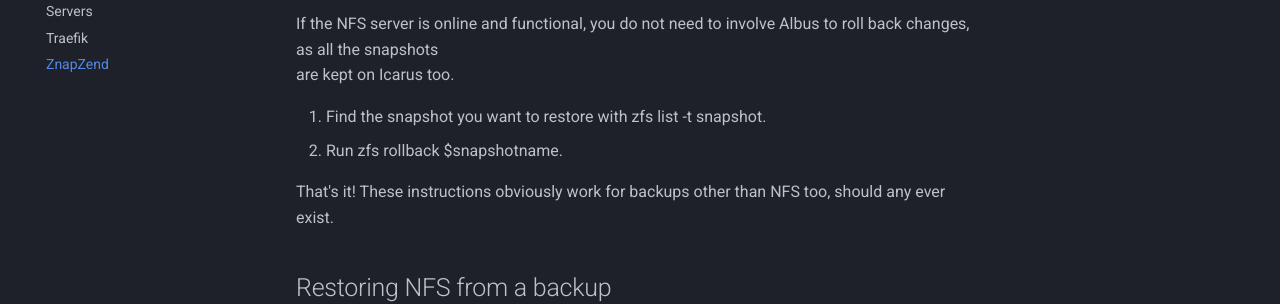
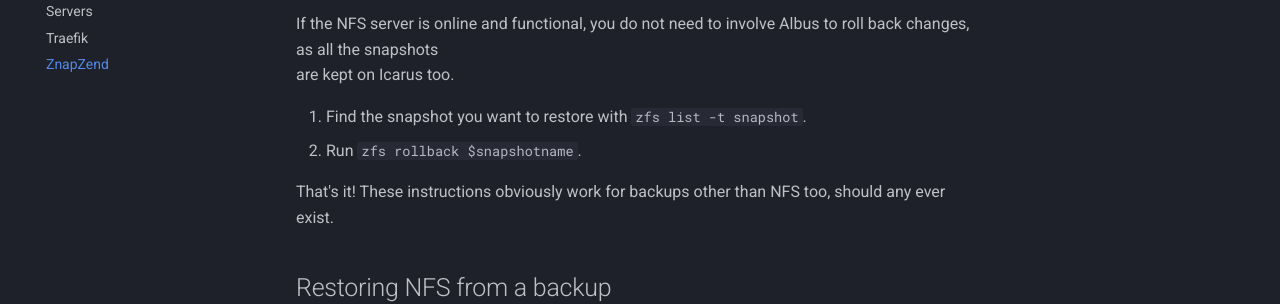
Before and after one commit to redbrick/docs, an MkDocs documentation site: the page built from docs/services/znapzend.md, in a window 1280 px wide and 900 px high, scrolled down 843 px. Shown: the part 358-662 px from the top of the window. Built offline with MkDocs 1.6.1 and Material for MkDocs 9.7.7, drawn with Linux system fonts in a browser that asks for light colours; comment, search, counter and statistics services are not loaded.

Commit message:
cleanup: syntax and add callouts

```diff
--- a/docs/services/znapzend.md
+++ b/docs/services/znapzend.md
@@ -33,8 +33,8 @@ root SSH key is working.
 If the NFS server is online and functional, you do not need to involve Albus to roll back changes, as all the snapshots
 are kept on Icarus too.
 
-  1. Find the snapshot you want to restore with zfs list -t snapshot.
-  2. Run zfs rollback $snapshotname.
+  1. Find the snapshot you want to restore with `zfs list -t snapshot`.
+  2. Run `zfs rollback $snapshotname`.
 
 That's it! These instructions obviously work for backups other than NFS too, should any ever exist.
 
```
Also changed, not shown: docs/services/bind.md (+6 -7 lines), docs/services/codimd.md (+1 -1 lines), docs/services/servers.md (+4 -3 lines).
